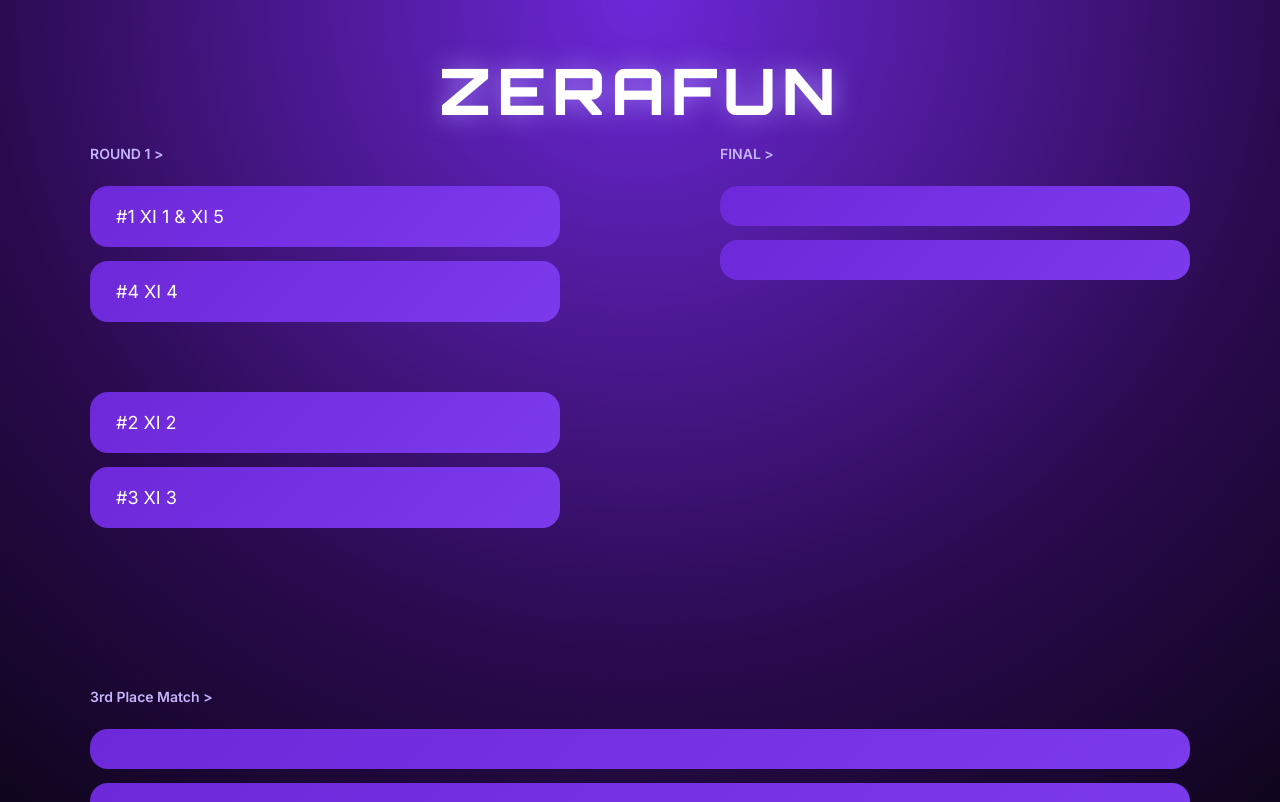
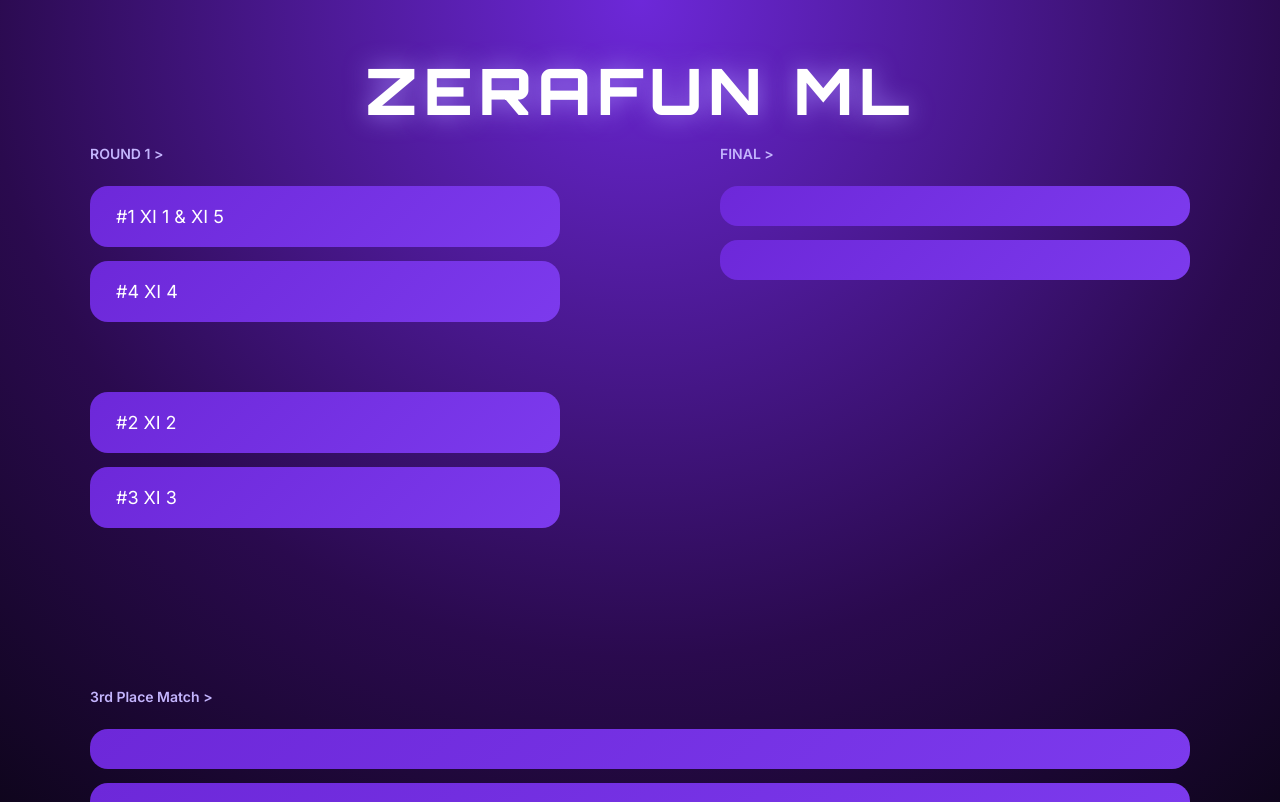
Before and after one commit to ibnusina339/ZeraFun-ML, a plain HTML site: page index.html in a window 1280 px wide. Shown: the top 802 px of the page. Drawn offline with Linux system fonts and the light colour scheme.

Commit message:
ZeraFun ML

```diff
--- a/index.html
+++ b/index.html
@@ -4,12 +4,13 @@
   <meta charset="UTF-8">
   <title>ZERAFUN Bracket</title>
 
+
   <link href="https://fonts.googleapis.com/css2?family=Orbitron:wght@600;800&family=Inter:wght@400;600&display=swap" rel="stylesheet">
   <link rel="stylesheet" href="style.css">
 </head>
 <body>
 
-<h1 class="title">ZERAFUN</h1>
+<h1 class="title">ZERAFUN ML</h1>
 
 <div class="bracket">
 
```
